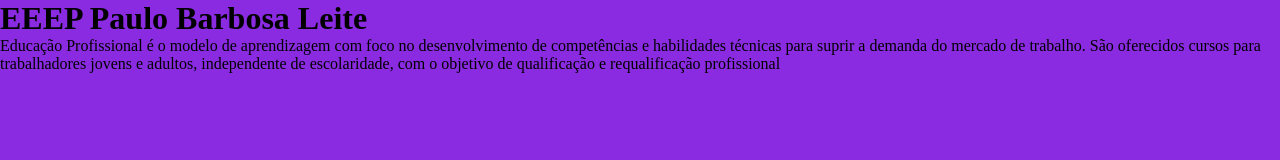
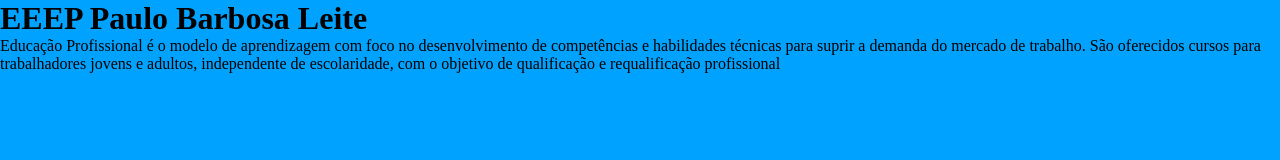
Before and after one commit to JoaoVitin01/siteescola, a plain HTML site: page index.html in a window 1280 px wide. Drawn offline with Linux system fonts and the light colour scheme.

Commit message:
css
azul cor de fundo

```diff
--- a/img/style.css
+++ b/img/style.css
@@ -2,5 +2,5 @@
     margin: 0px;
 }
 body {
-    background-color: blueviolet;
+    background-color: rgb(0, 162, 255);
 }
```
